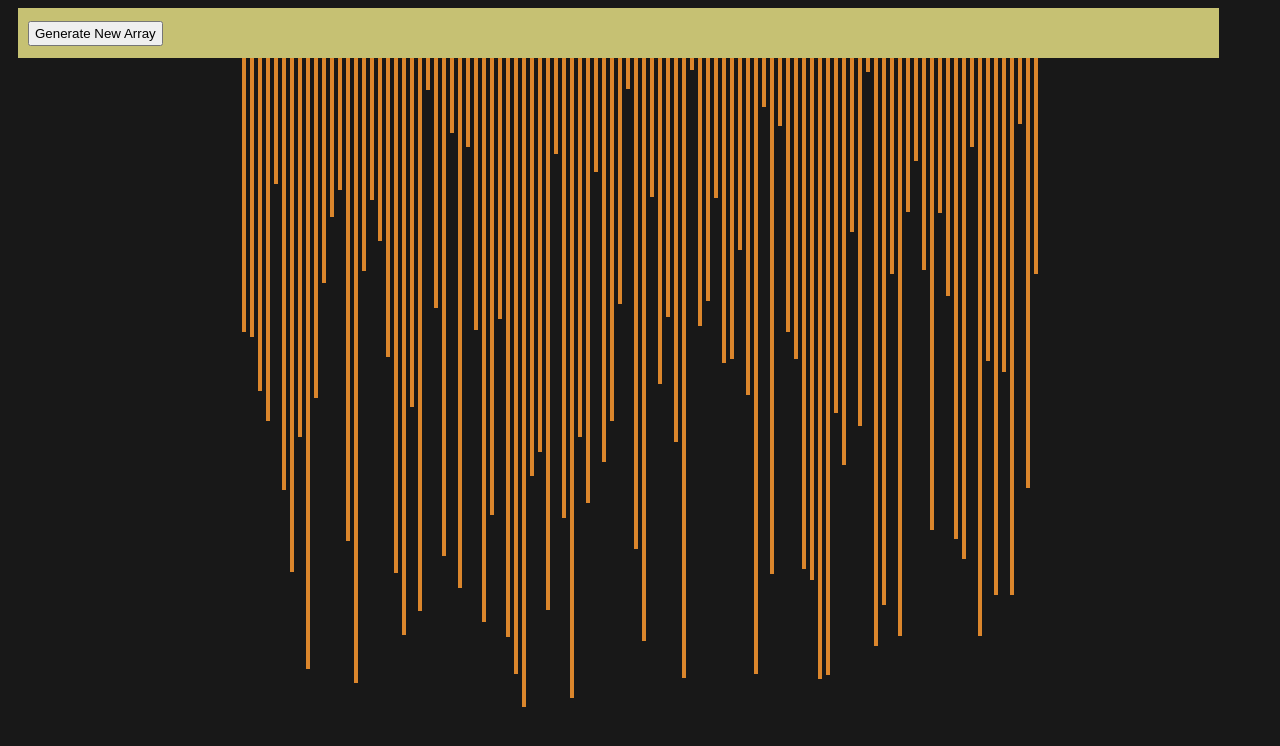
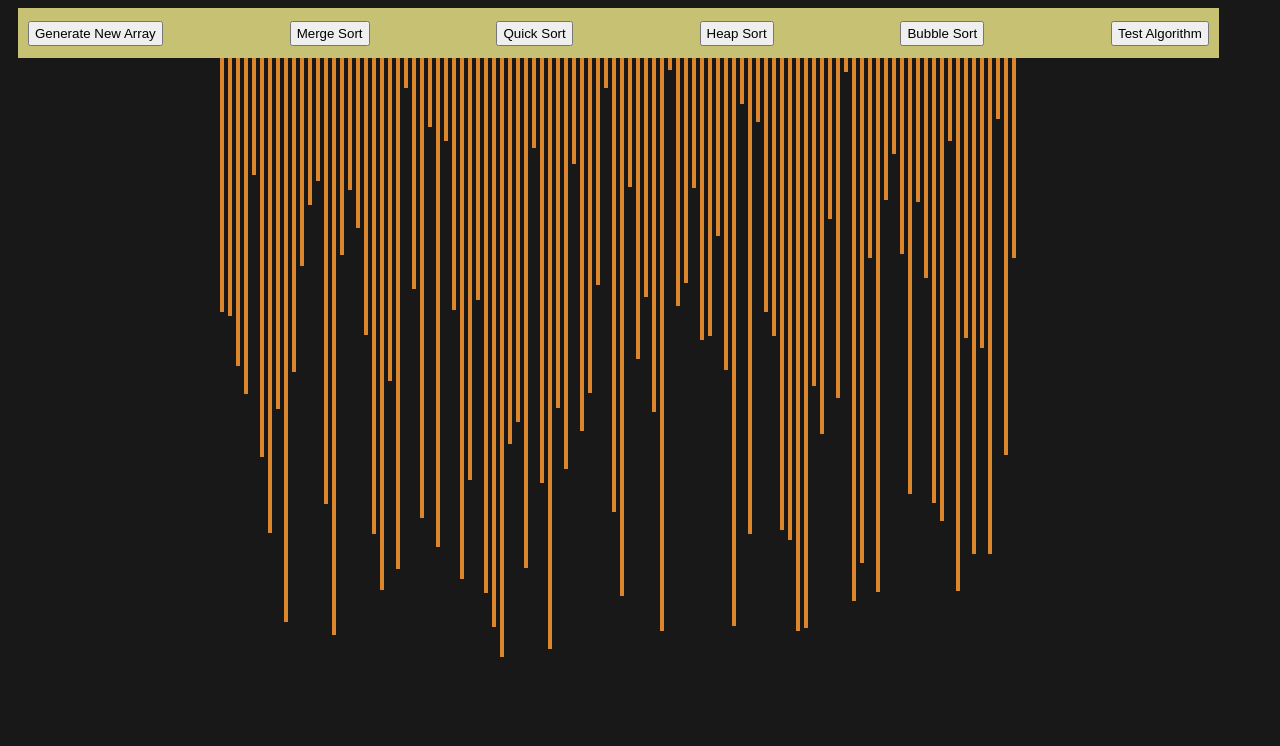
Before and after one commit to KobyEthan/sorting-visualizer, a React (Create React App) app: page / in a window 1280 px wide. Shown: the top 746 px of the page. Built offline with nearby package versions, Linux system fonts and the light colour scheme.

Commit message:
Got the merge sort algorithm to work.

```diff
--- a/public/index.html
+++ b/public/index.html
@@ -8,7 +8,6 @@
       name="description"
       content="Web site created using create-react-app"
     />
-    <link rel="manifest" href="%PUBLIC_URL%/manifest.json" />
     <title>React App</title>
   </head>
   <body>
--- a/src/SortingVisualIzer/SortingVisualizer.css
+++ b/src/SortingVisualIzer/SortingVisualizer.css
@@ -5,7 +5,7 @@ html {
 .control-bar {
   display: flex;
   width: 95%;
-  margin: 0px 10px;
+  margin: 0 10px;
   background-color: rgb(198, 193, 115);
   height: 50px;
   justify-content: space-between;
@@ -21,7 +21,9 @@ html {
 .column-container {
   display: flex;
   flex-direction: row;
-  height: 100vh;
+  width: 95%;
+  height: auto;
+  margin: 0 10px;
   justify-content: center;
 }
 
--- a/src/SortingVisualIzer/SortingVisualizer.jsx
+++ b/src/SortingVisualIzer/SortingVisualizer.jsx
@@ -1,7 +1,11 @@
 import React from "react";
+import { getMergeSortAnimations } from "./sortingAlgorithms";
 import "./SortingVisualizer.css";
 
-export default class Sortingvisualizer extends React.Component {
+const ANIMATIONS_SPEED_MS = 100;
+const NUMBER_OF_ARRAY_BARS = 100;
+
+export default class SortingVisualizer extends React.Component {
   constructor(props) {
     super(props);
 
@@ -16,10 +20,54 @@ export default class Sortingvisualizer extends React.Component {
 
   resetArray() {
     const array = [];
-    for (let i = 0; i < 100; i++) {
-      array.push(randomInt(10, 650));
+    for (let i = 0; i < NUMBER_OF_ARRAY_BARS; i++) {
+      array.push(randomInt(10, 600));
     }
     this.setState({ array });
+  }
+
+  mergeSort() {
+    const animations = getMergeSortAnimations(this.state.array);
+    for (let i = 0; i < animations.length; i++) {
+      const columns = document.getElementsByClassName("column");
+      const isColorChange = i % 3 !== 2;
+
+      if (isColorChange) {
+        const [bar1Idx, bar2Idx] = animations[i];
+        const bar1Style = columns[bar1Idx].style;
+        const bar2Style = columns[bar2Idx].style;
+        const color = i % 3 === 0 ? "blue" : "orange";
+        setTimeout(() => {
+          bar1Style.backgroundColor = color;
+          bar2Style.backgroundColor = color;
+        }, i * ANIMATIONS_SPEED_MS);
+      } else {
+        setTimeout(() => {
+          const [bar1Idx, newHeight] = animations[i];
+          const bar1Style = columns[bar1Idx].style;
+          bar1Style.height = `${newHeight}px`;
+        }, i * ANIMATIONS_SPEED_MS);
+      }
+    }
+  }
+
+  quickSort() {}
+
+  heapSort() {}
+
+  bubbleSort() {}
+
+  testSortingAlgorithms() {
+    for (let i = 0; i < 100; i++) {
+      const array = [];
+      const length = randomInt(1, 1000);
+      for (let i = 0; i < length; i++) {
+        array.push(randomInt(-1000, 1000));
+      }
+      const javaScriptSortedArray = array.slice().sort((a, b) => a - b);
+      const mergeSortedArray = getMergeSortAnimations(array.slice());
+      console.log(areArraysEqual(javaScriptSortedArray, mergeSortedArray));
+    }
   }
 
   render() {
@@ -29,12 +77,19 @@ export default class Sortingvisualizer extends React.Component {
       <>
         <div className="control-bar">
           <button onClick={() => this.resetArray()}>Generate New Array</button>
+          <button onClick={() => this.mergeSort()}>Merge Sort</button>
+          <button onClick={() => this.quickSort()}>Quick Sort</button>
+          <button onClick={() => this.heapSort()}>Heap Sort</button>
+          <button onClick={() => this.bubbleSort()}>Bubble Sort</button>
+          <button onClick={() => this.testSortingAlgorithms()}>
+            Test Algorithm
+          </button>
         </div>
         <div className="column-container">
-          {array.map((value, index) => (
+          {array.map((value, idx) => (
             <div
               className="column"
-              key={index}
+              key={idx}
               style={{ height: `${value}px` }}
             ></div>
           ))}
@@ -46,3 +101,11 @@ export default class Sortingvisualizer extends React.Component {
 function randomInt(min, max) {
   return Math.floor(Math.random() * (max - min + 1)) + min;
 }
+
+function areArraysEqual(array1, array2) {
+  if (array1.length !== array2.length) return false;
+  for (let i = 0; i < array1.length; i++) {
+    if (array1[i] !== array2[i]) return false;
+  }
+  return true;
+}
--- /dev/null
+++ b/src/SortingVisualIzer/sortingAlgorithms.js
@@ -0,0 +1,60 @@
+export function getMergeSortAnimations(array) {
+  const animations = [];
+  if (array.length <= 1) return array;
+  const auxiliaryArray = array.slice();
+  mergeSortHelper(array, 0, array.length - 1, auxiliaryArray, animations);
+  return animations;
+}
+
+function mergeSortHelper(
+  mainArray,
+  startIdx,
+  endIdx,
+  auxiliaryArray,
+  animations
+) {
+  if (startIdx === endIdx) return;
+  const midIdx = Math.floor((startIdx + endIdx) / 2);
+  mergeSortHelper(auxiliaryArray, startIdx, midIdx, mainArray, animations);
+  mergeSortHelper(auxiliaryArray, midIdx + 1, endIdx, mainArray, animations);
+  doMerge(mainArray, startIdx, midIdx, endIdx, auxiliaryArray, animations);
+}
+
+function doMerge(
+  mainArray,
+  startIdx,
+  midIdx,
+  endIdx,
+  auxiliaryArray,
+  animations
+) {
+  let k = startIdx;
+  let i = startIdx;
+  let j = midIdx + 1;
+
+  while (i <= midIdx && j <= endIdx) {
+    animations.push([i, j]);
+    animations.push([i, j]);
+    if (auxiliaryArray[i] <= auxiliaryArray[j]) {
+      animations.push([k, auxiliaryArray[i]]);
+      mainArray[k++] = auxiliaryArray[i++];
+    } else {
+      animations.push([k, auxiliaryArray[j]]);
+      mainArray[k++] = auxiliaryArray[j++];
+    }
+  }
+
+  while (i <= midIdx) {
+    animations.push([i, i]);
+    animations.push([i, i]);
+    animations.push([k, auxiliaryArray[i]]);
+    mainArray[k++] = auxiliaryArray[i++];
+  }
+
+  while (j <= endIdx) {
+    animations.push([j, j]);
+    animations.push([j, j]);
+    animations.push([k, auxiliaryArray[j]]);
+    mainArray[k++] = auxiliaryArray[j++];
+  }
+}
```
Also changed, not shown: public/manifest.json (deleted).
